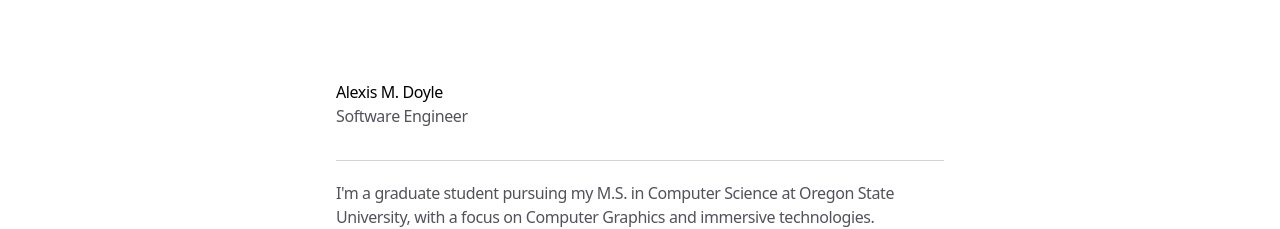
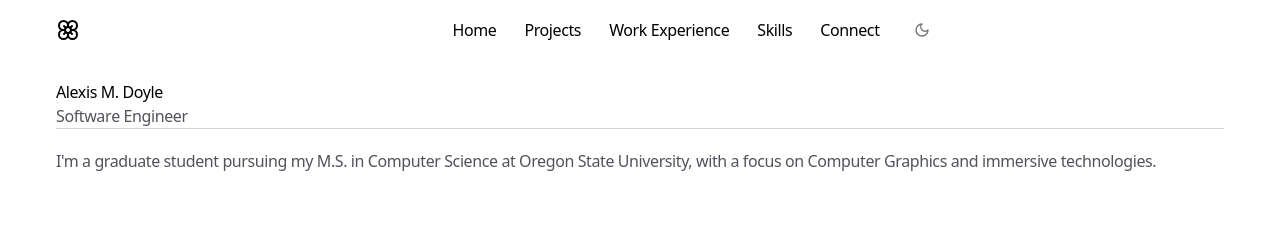
Before and after one commit to Adoyle210/Portfolio, a Next.js app in the folder portfolio-main/: page / in a window 1280 px wide. Shown: the top 229 px of the page. Built offline with nearby package versions, Linux system fonts and the light colour scheme.

Commit message:
feat: added nav bar
- added a navigation bar that changes when the page is resized
- moved toggling theme to nav bar
- adjusted page size

```diff
--- a/portfolio-main/app/header.tsx
+++ b/portfolio-main/app/header.tsx
@@ -1,24 +1,98 @@
 'use client'
-import { TextEffect } from '@/components/ui/text-effect'
-import Link from 'next/link'
+
+import { useState, useRef, useEffect } from 'react'
+import { MenuIcon, XIcon, FlowerIcon } from 'lucide-react'
+import { motion, AnimatePresence, Variants } from 'motion/react'
+import { ThemeSwitch } from '@/components/ui/switch-theme'
+
+// Define your navigation links
+const navLinks = [
+  { href: '#home', label: 'Home' },
+  { href: '#selected-projects', label: 'Projects' },
+  { href: '#work-experience', label: 'Work Experience' },
+  { href: '#skills', label: 'Skills' },
+  { href: '#connect', label: 'Connect' },
+]
 
 export function Header() {
+  const [isMobileMenuOpen, setIsMobileMenuOpen] = useState(false)
+
+  const toggleMobileMenu = () => {
+    setIsMobileMenuOpen(!isMobileMenuOpen)
+  }
+
+  const closeMobileMenu = () => {
+    setIsMobileMenuOpen(false)
+  }
+
+  const motionVariants: Variants = {
+    initial: { y: -20, opacity: 0 },
+    animate: { y: 0, opacity: 1 },
+    exit: { y: -20, opacity: 0 },
+  }
+
   return (
-    <header className="mb-8 flex items-center justify-between">
-      <div>
-        <Link href="/" className="font-medium text-black dark:text-white">
-          Alexis M. Doyle
-        </Link>
-        <TextEffect
-          as="p"
-          preset="fade"
-          per="char"
-          className="text-zinc-600 dark:text-zinc-500"
-          delay={0.5}
-        >
-          Software Engineer
-        </TextEffect>
+    <header className="fixed top-0 z-50 w-full backdrop-blur-md bg-white/80 dark:bg-zinc-950/80">
+      <div className="container-custom">
+        <nav className="flex items-center justify-between py-4">
+          {/* Logo */}
+          <a href="#home" className="text-xl font-bold text-primary-500 dark:text-primary-400">
+            <FlowerIcon />
+            <span className="text-secondary-500"></span>
+          </a>
+
+          {/* Desktop Navigation Links (Visible on md and larger) */}
+          <div className="hidden md:flex items-center space-x-7">
+            {navLinks.map((link) => (
+              <a key={link.href} href={link.href} className="nav-link">
+                {link.label}
+              </a>
+            ))}
+            <ThemeSwitch />
+          </div>
+
+          {/* Persistent controls (Theme Switch and Menu Button) */}
+          <div className="flex items-center">
+            {/* The ThemeSwitch is now outside the responsive divs */}
+            <ThemeSwitch />
+
+            {/* Hamburger/Close Button (Visible only on smaller screens) */}
+            <button
+              onClick={toggleMobileMenu}
+              className="ml-2 p-2 rounded-full text-neutral-700 dark:text-neutral-300 hover:bg-neutral-200 dark:hover:bg-neutral-700 transition-colors md:hidden"
+              aria-label="Toggle mobile menu"
+            >
+              {isMobileMenuOpen ? <XIcon /> : <MenuIcon />}
+            </button>
+          </div>
+        </nav>
       </div>
+
+      {/* Mobile Dropdown Menu (animates in/out, hidden on md and larger) */}
+      <AnimatePresence>
+        {isMobileMenuOpen && (
+          <motion.nav
+            className="md:hidden absolute top-full left-0 w-full bg-white dark:bg-zinc-950 py-4 shadow-md"
+            initial="initial"
+            animate="animate"
+            exit="exit"
+            variants={motionVariants}
+          >
+            <div className="flex flex-col items-center space-y-4">
+              {navLinks.map((link) => (
+                <a
+                  key={link.href}
+                  href={link.href}
+                  className="text-lg font-bold text-neutral-800 dark:text-neutral-200"
+                  onClick={closeMobileMenu} // Close menu on link click
+                >
+                  {link.label}
+                </a>
+              ))}
+            </div>
+          </motion.nav>
+        )}
+      </AnimatePresence>
     </header>
   )
 }
--- a/portfolio-main/app/layout.tsx
+++ b/portfolio-main/app/layout.tsx
@@ -50,7 +50,7 @@ export default function RootLayout({
           defaultTheme="system"
         >
           <div className="flex min-h-screen w-full flex-col font-[family-name:var(--font-inter-tight)]">
-            <div className="relative mx-auto w-full max-w-screen-sm flex-1 px-4 pt-20">
+            <div className="relative mx-auto w-full max-w-[1200px] flex-1 px-4 pt-20">
               <Header />
               {children}
               <Footer />
--- a/portfolio-main/app/page.tsx
+++ b/portfolio-main/app/page.tsx
@@ -3,6 +3,7 @@ import { motion } from 'motion/react'
 import { XIcon } from 'lucide-react'
 import { Spotlight } from '@/components/ui/spotlight'
 import { Magnetic } from '@/components/ui/magnetic'
+import { TextEffect } from '@/components/ui/text-effect'
 import {
   MorphingDialog,
   MorphingDialogTrigger,
@@ -137,6 +138,20 @@ export default function Personal() {
         variants={VARIANTS_SECTION}
         transition={TRANSITION_SECTION}
       >
+        <div>
+        <Link href="/" className="font-medium text-black dark:text-white">
+            Alexis M. Doyle
+          </Link>
+          <TextEffect
+            as="p"
+            preset="fade"
+            per="char"
+            className="text-zinc-600 dark:text-zinc-500"
+            delay={0.5}
+          >
+            Software Engineer
+          </TextEffect>
+        </div>
         <hr className="border-zinc-300 dark:border-zinc-600 mb-5" />
         <div className="flex-1">
           <p className="text-zinc-600 dark:text-zinc-400">
@@ -152,7 +167,7 @@ export default function Personal() {
         variants={VARIANTS_SECTION}
         transition={TRANSITION_SECTION}
       >
-        <h3 className="mb-5 text-lg font-medium">Selected Projects</h3>
+        <h3 id="selected-projects" className="mb-5 text-lg font-medium">Selected Projects</h3>
         <hr className="border-zinc-300 dark:border-zinc-600 mb-5" />
         <div className="grid grid-cols-1 gap-6 sm:grid-cols-2">
           {PROJECTS.map((project) => (
@@ -182,7 +197,7 @@ export default function Personal() {
         variants={VARIANTS_SECTION}
         transition={TRANSITION_SECTION}
       >
-        <h3 className="mb-5 text-lg font-medium">Work Experience</h3>
+        <h3 id="work-experience" className="mb-5 text-lg font-medium">Work Experience</h3>
         <hr className="border-zinc-300 dark:border-zinc-600 mb-5" />
         <div className="flex flex-col space-y-2">
           {WORK_EXPERIENCE.map((job) => (
@@ -227,7 +242,7 @@ export default function Personal() {
         variants={VARIANTS_SECTION}
         transition={TRANSITION_SECTION}
       >
-        <h3 className="mb-3 text-lg font-medium">Skills</h3>
+        <h3 id="skills" className="mb-3 text-lg font-medium">Skills</h3>
         <hr className="border-zinc-300 dark:border-zinc-600 mb-5" />
         <div className="flex flex-col space-y-0">
           <AnimatedBackground
@@ -264,7 +279,8 @@ export default function Personal() {
         variants={VARIANTS_SECTION}
         transition={TRANSITION_SECTION}
       >
-        <h3 className="mb-5 text-lg font-medium">Connect</h3>
+        <h3 id="connect" className="mb-5 text-lg font-medium">Connect</h3>
+        <hr className="border-zinc-300 dark:border-zinc-600 mb-5" />
         <p className="mb-5 text-zinc-600 dark:text-zinc-400">
           Feel free to contact me at{' '}
           <a className="underline dark:text-zinc-300" href={`mailto:${EMAIL}`}>
--- /dev/null
+++ b/portfolio-main/components/ui/switch-theme.tsx
@@ -0,0 +1,75 @@
+'use client';
+
+import { useState, useEffect } from 'react'
+import { useTheme } from 'next-themes'
+import { SunIcon, MoonIcon, MonitorIcon } from 'lucide-react' // Adjust the icon import path
+import { cn } from '@/lib/utils'
+import {
+  motion,
+  AnimatePresence,
+  Transition,
+  Variants,
+  AnimatePresenceProps,
+} from 'motion/react'
+
+// Define a union type for the possible themes returned by the hook
+type ThemeOption = 'light' | 'dark' | 'system';
+
+export function ThemeSwitch() {
+  const [mounted, setMounted] = useState<boolean>(false)
+  const { theme, setTheme, resolvedTheme } = useTheme()
+
+  useEffect(() => {
+    setMounted(true)
+  }, [])
+
+  if (!mounted) {
+    return null
+  }
+
+  const isDarkMode = resolvedTheme === 'dark'
+  const IconToDisplay = isDarkMode ? SunIcon : MoonIcon;
+
+  // Function to toggle between themes
+  const toggleTheme = () => {
+    if (theme === 'light') {
+      setTheme('dark')
+    }else {
+      setTheme('light')
+    }
+  }
+
+  const motionVariants: Variants = {
+    initial: { y: 20, opacity: 0 },
+    animate: { y: 0, opacity: 1 },
+    exit: { y: -20, opacity: 0 },
+  }
+
+  const transition: Transition = { duration: 0.3 }
+
+  return (
+    <button
+      className={cn(
+        "inline-flex h-7 w-7 items-center justify-center rounded-lg text-zinc-500 transition-colors duration-100 focus-visible:outline-2 dark:text-zinc-400"
+      )}
+      type="button"
+      aria-label={`Switch to ${isDarkMode ? 'light' : 'dark'} theme`}
+      onClick={toggleTheme}
+    >
+      <AnimatePresence mode="popLayout" initial={false}>
+        <motion.div
+          key={isDarkMode ? 'dark' : 'light'}
+          initial="initial"
+          animate="animate"
+          exit="exit"
+          transition={transition}
+          variants={motionVariants}
+        >
+          <IconToDisplay className="h-4 w-4" />
+        </motion.div>
+      </AnimatePresence>
+    </button>
+  )
+}
+
+export default ThemeSwitch;
```
